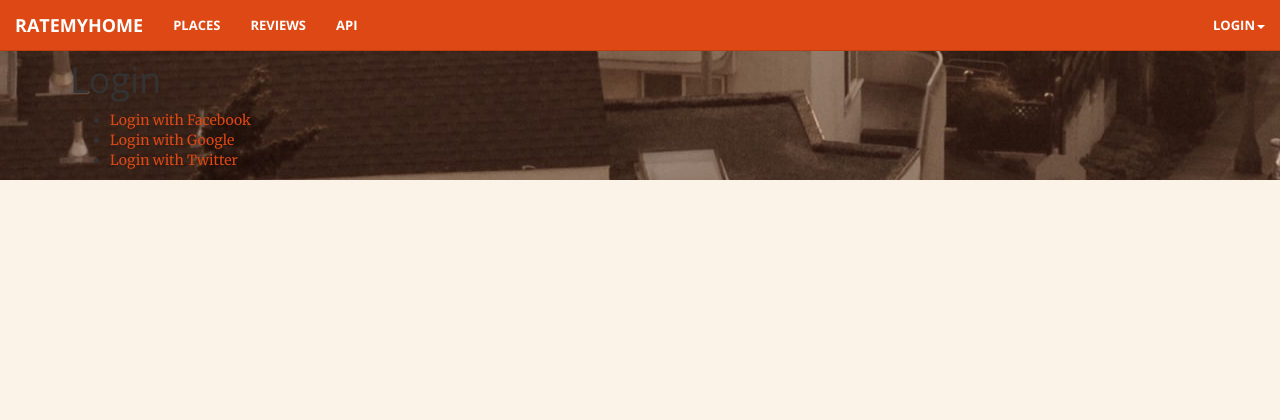
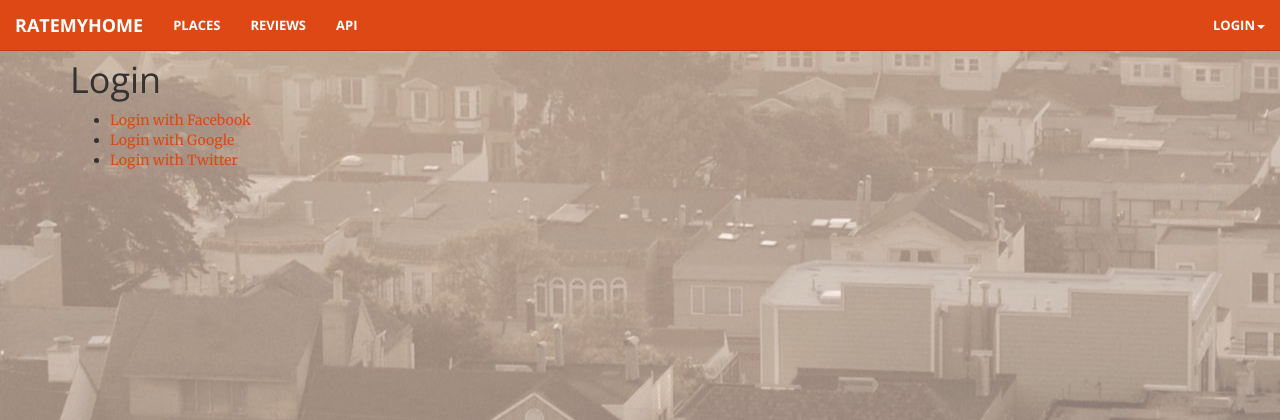
Before and after one commit to schuylerc/bitcamp15, a Django app: page /auth_test/ in a window 1280 px wide. Shown: the top 420 px of the page. Run offline with Django 3.2, Linux system fonts and the light colour scheme; some libraries are stand-ins or nearby versions.

Commit message:
Correct the placement of the base background image

```diff
--- a/taleggio/static/css/internal-extra.css
+++ b/taleggio/static/css/internal-extra.css
@@ -1,8 +1,7 @@
 body{
   background-image: url('../img/background.jpg');
   background-repeat: no-repeat;
-  background-position: bottom;
-  background-color: #fbf3e7;
+  background-position: center;
   font-family: Merriweather,'Helvetica Neue',Arial,sans-serif;
 }
 
```
Also changed, not shown: taleggio/static/img/background.jpg.
